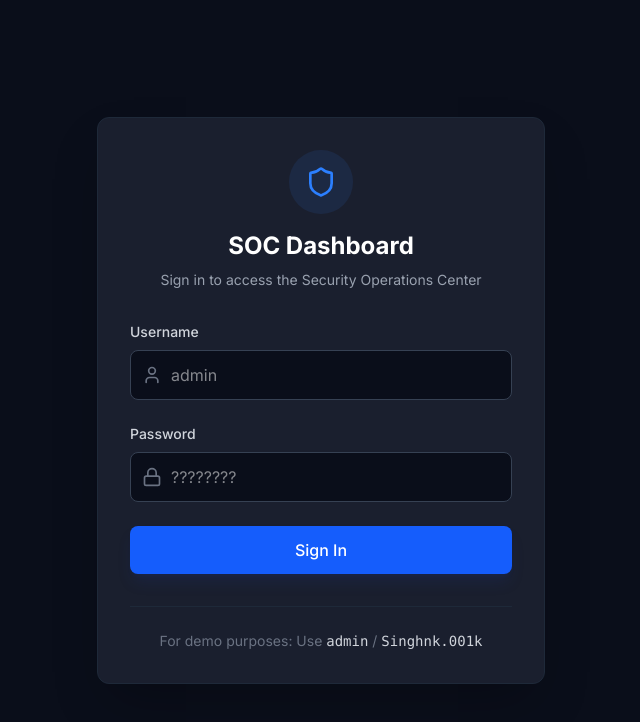
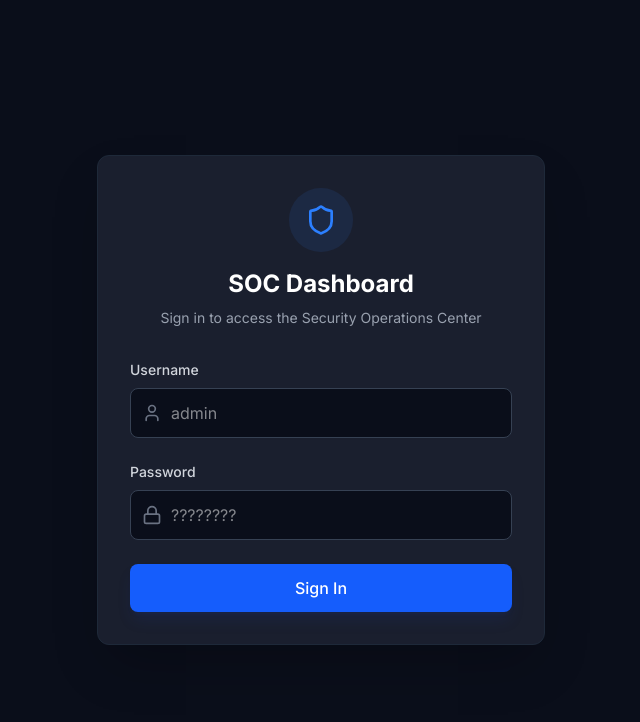
Before and after one commit to singhnk001/soc-dashboard, a Next.js app: page /login in a window 1280 px wide. Shown: the top 722 px of the page, without its empty margins (319-959 px from the left). Built offline with nearby package versions, Linux system fonts and the light colour scheme; no server answers.

Commit message:
fix(auth): Add mfa_secret to init_db schema and remove login hint

```diff
--- a/src/app/login/page.tsx
+++ b/src/app/login/page.tsx
@@ -162,11 +162,7 @@ export default function LoginPage() {
           )}
         </form>
 
-        <div className="mt-8 pt-6 border-t border-gray-800 text-center">
-          <p className="text-sm text-gray-500">
-            For demo purposes: Use <span className="text-gray-300 font-mono">admin</span> / <span className="text-gray-300 font-mono">Singhnk.001k</span>
-          </p>
-        </div>
+
       </div>
     </div>
   );
```
Also changed, not shown: 1 other file (tests, documents, lock files or other folders).
